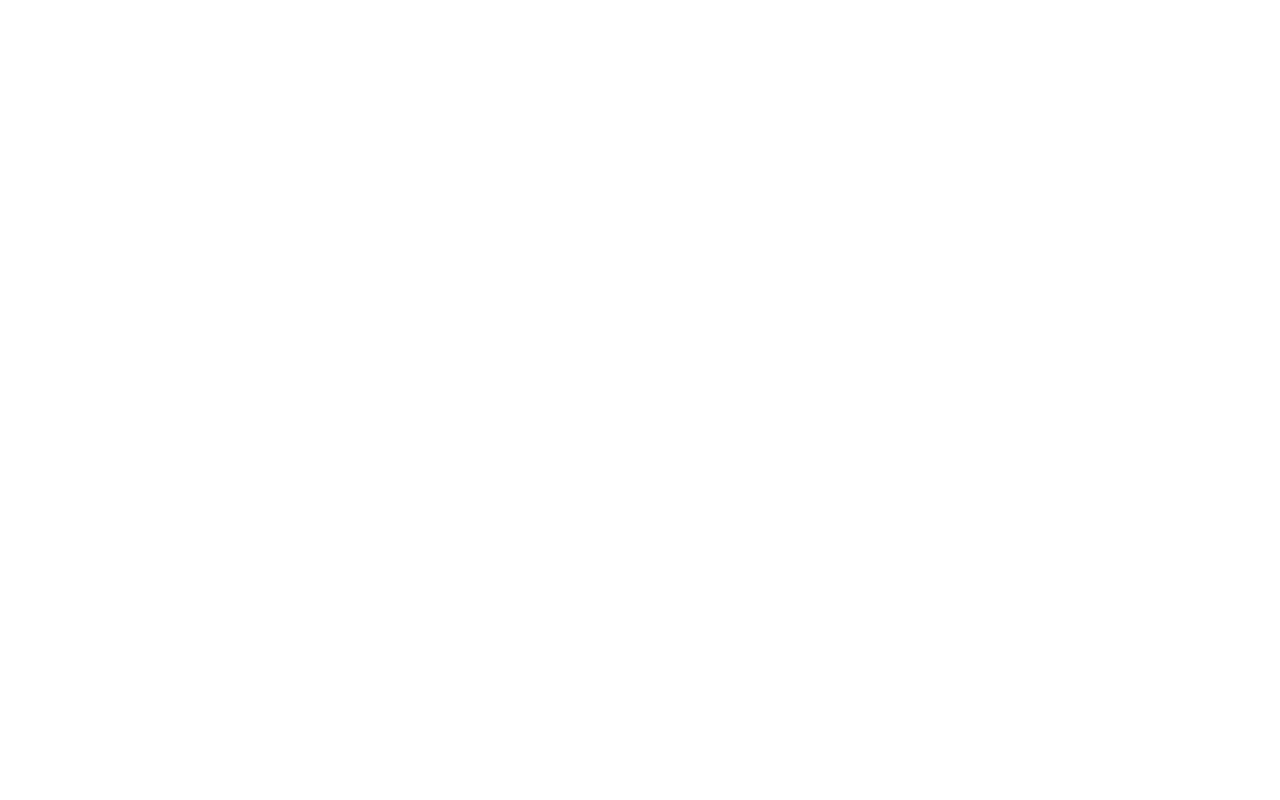
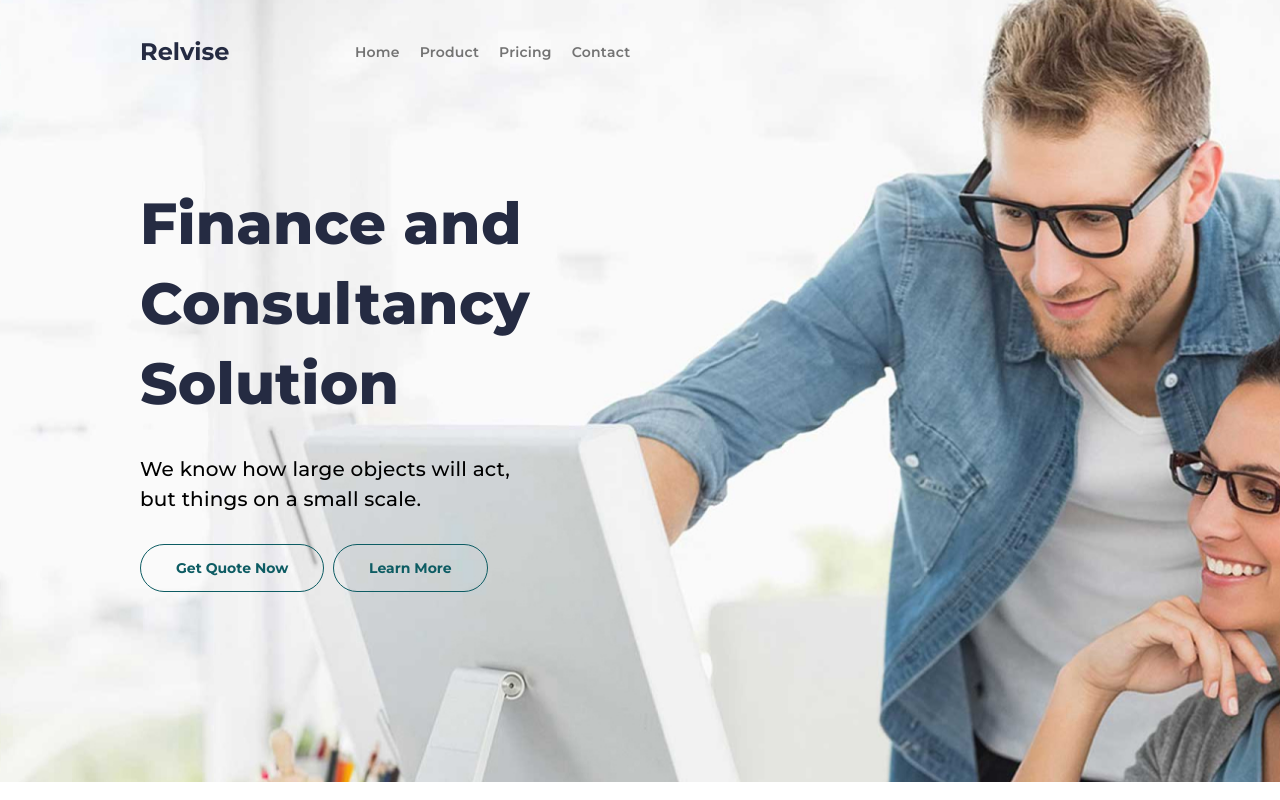
Before and after one commit to VirtoOZ/RELVISE, a website: page src/index.html in a window 1280 px wide. Drawn offline with nearby package versions, Linux system fonts and the light colour scheme; files that its build step writes are made by us from their sources; files whose address does not match are found by name; a web font is replaced by a local one.

Commit message:
mainblock + bg

```diff
--- a/src/html/_header.html
+++ b/src/html/_header.html
@@ -1,5 +1,20 @@
 <header class="header">
-	<div class="header__column top-header">
-
+	<div class="header__container _container">
+		<a href="" class="header__logo">Relvise</a>
+		<nav class="menu__body">
+			<ul class="menu__list">
+				<li><a href="" class="menu__link">Home</a></li>
+				<li><a href="" class="menu__link">Product</a></li>
+				<li><a href="" class="menu__link">Pricing</a></li>
+				<li><a href="" class="menu__link">Contact</a></li>
+			</ul>
+		</nav>
+		<div class="header__menu menu">
+			<div class="menu__icon icon-menu">
+				<span></span>
+				<span></span>
+				<span></span>
+			</div>
+		</div>
 	</div>
 </header>
--- a/src/index.html
+++ b/src/index.html
@@ -1,21 +1,27 @@
 <!DOCTYPE html>
 <html lang="ru">
-@@include('html/_head.html',{
-"title":"Главная"
-})
+@@include('html/_head.html',{"title":"Главная"})
 
 <body>
 	<div class="wrapper">
 		@@include('html/_header.html',{})
 		<main class="page">
-			<div class="page__container _container">
-				<div class="page__content">
+			<section class="mainblock">
+				<div class="mainblock__container _container">
+					<div class="mainblock__contant">
+						<h1 class="mainblock__title">Finance and Consultancy Solution</h1>
+						<div class="mainblock__text">We know how large objects will act,<br> but things on a small scale.</div>
+						<div class="mainblock__body-btn">
+							<div class="mainblock__button button btn">Get Quote Now</div>
+							<div class="mainblock__button button btn">Learn More</div>
+						</div>
+					</div>
+				</div>
+				<div class="mainblock__image"></div>
+			</section>
 
-				</div>
-			</div>
-	</div>
-	</main>
-	@@include('html/_footer.html',{})
+		</main>
+		@@include('html/_footer.html',{})
 	</div>
 	<!-- @@include('html/_pagging.html',{}) -->
 	<!-- @@include('html/_popup.html',{}) -->
--- a/src/scss/fonts.scss
+++ b/src/scss/fonts.scss
@@ -1,7 +1,5 @@
-@include font("Play", "Play-Bold", "700", "normal");
-@include font("Roboto", "Roboto-Black", "900", "normal");
-@include font("Roboto", "Roboto-Bold", "700", "normal");
-@include font("Roboto", "Roboto-Light", "300", "normal");
-@include font("UniSans", "Unisans-Regular", "400", "normal");
-@include font("Roboto", "Roboto-Medium", "500", "normal");
-@include font("Roboto", "Roboto-Regular", "400", "normal");
+@include font("Montserrat", "Montserrat-Bold", "700", "normal");
+@include font("Montserrat", "Montserrat-Medium", "500", "normal");
+@include font("Montserrat", "Montserrat-Regular", "400", "normal");
+@include font("Montserrat", "Montserrat-ExtraBold", "800", "normal");
+@include font("Montserrat", "Montserrat-SemiBold", "600", "normal");
--- a/src/scss/forms.scss
+++ b/src/scss/forms.scss
@@ -24,22 +24,23 @@
 //<BUTTON (a.btn+tab)>======================================================================
 .btn {
 	display: inline-flex;
-	padding: 0px 25px;
 	justify-content: center;
 	align-items: center;
-	height: 39px;
-	// object-fit: contain;
-	background-color: #f68038;
-	color: #fff;
-	transition: all 0.5s ease 0s;
-	text-transform: uppercase;
-	font-weight: 900;
-	font-size: 12px;
+	padding: 0px 35px;
+	height: 48px;
+	border-radius: 37px;
+	border: 1px solid #0d5c63;
+	color: #0d5c63;
+	// text-transform: uppercase;
+	font-weight: 700;
+	font-size: 14px;
 	// line-height: 18px;
+	transition: all 0.3s ease 0s;
 	@media (min-width: 992px) {
 		&:hover {
-			background-color: #b86029;
+			background-color: #ff7b47;
 			color: #fff;
+			border: 1px solid #ff7b47;
 		}
 	}
 	// .btn_gray
--- a/src/scss/header.scss
+++ b/src/scss/header.scss
@@ -1,5 +1,58 @@
 .header {
+	position: absolute;
+	width: 100%;
+	height: 100%;
+	top: 0;
+	left: 0;
+	// .header__container
+	&__container {
+		position: relative;
+		z-index: 2;
+		// height: 12.5vw;
+		height: 104px;
+		display: flex;
+		align-items: center;
+	}
+	// .header__logo
+	&__logo {
+		flex: 0 0 21.5%;
+		color: #252b42;
+		font-size: 24px;
+		font-weight: 700;
+		line-height: 32px; /* 133.333% */
+	}
+	// .header__menu
+	&__menu {
+	}
 }
+//=================================
+.menu {
+	// .menu__body
+	&__body {
+		flex: 1 1 100%;
+	}
+	// .menu__list
+	&__list {
+		margin: 0px -10px;
+		display: flex;
+		li {
+			margin: 0px 5px;
+		}
+	}
+	// .menu__link
+	&__link {
+		padding: 5px;
+		color: #737373;
+		font-size: 14px;
+		font-weight: 600;
+		line-height: 24px; /* 171.429% */
+		letter-spacing: 0.2px;
+	}
+	// .menu__icon
+	&__icon {
+	}
+}
+//======================================================================
 //BURGER
 .icon-menu {
 	display: none;
@@ -47,4 +100,3 @@
 		}
 	}
 }
-//=================================
--- a/src/scss/style.scss
+++ b/src/scss/style.scss
@@ -10,7 +10,7 @@
 //</Подключаем шрифты>=================================
 
 //<Иконочные шрифты>=================================
-@import "icons";
+// @import "icons";
 //</Иконочные шрифты>=================================
 
 //<Swiper>=================================
@@ -18,7 +18,7 @@
 //</Swiper>=================================
 
 //<Шрифт по умолчанию>=================================
-$fontFamily: "Monserrat";
+$fontFamily: Montserrat;
 //</Шрифт по умолчанию>=================================
 
 //</ШРИФТЫ>=================================
@@ -61,6 +61,7 @@ body {
 	max-width: $maxWidthContainer + px;
 	margin: 0px auto;
 	padding: 0px 20px;
+	position: relative;
 	// min-width: 0;
 	@media (max-width: ($md3+px)) {
 		padding: 0 10px;
@@ -132,4 +133,64 @@ body {
 	//======================================================================
 }
 //======================================================================
+.mainblock {
+	position: relative;
+	// .mainblock__container
+	&__container {
+		display: flex;
+	}
+	// .mainblock__contant
+	&__contant {
+		position: relative;
+		z-index: 2;
+		padding: 184px 10px 190px 0px;
+		flex: 0 0 51%;
+	}
+	// .mainblock__contant
+	&__contant > * {
+		margin: 0px 0px 30px 0px;
+		&:last-child {
+			margin: 0px 0px 0px 0px;
+		}
+	}
+	// .mainblock__title
+	&__title {
+		color: #252b42;
+		font-family: Montserrat;
+		font-size: 58px;
+		font-weight: 800;
+		line-height: 80px; /* 137.931% */
+		letter-spacing: 0.2px;
+	}
+	// .mainblock__text
+	&__text {
+		font-size: 20px;
+		font-weight: 500;
+		line-height: 30px; /* 150% */
+		letter-spacing: 0.2px;
+	}
+	// .mainblock__body-btn
+	&__body-btn {
+	}
+	// .mainblock__button
+	&__button {
+		margin: 0px 5px 0px 0px;
+		&:last-child {
+			margin: 0px 0px 0px 0px;
+		}
+	}
+	// .mainblock__image
+	&__image {
+		position: absolute;
+		width: 100%;
+		height: 100%;
+		top: 0;
+		left: 0;
+		background: url("../img/mainblock/background.jpg") top / cover no-repeat;
+	}
+}
+
+.button {
+}
+
 //</ОСНОВНОЙ БЛОК>======================================================================
```
Also changed, not shown: dist/css/style.css, dist/css/style.min.css, dist/index.html.
